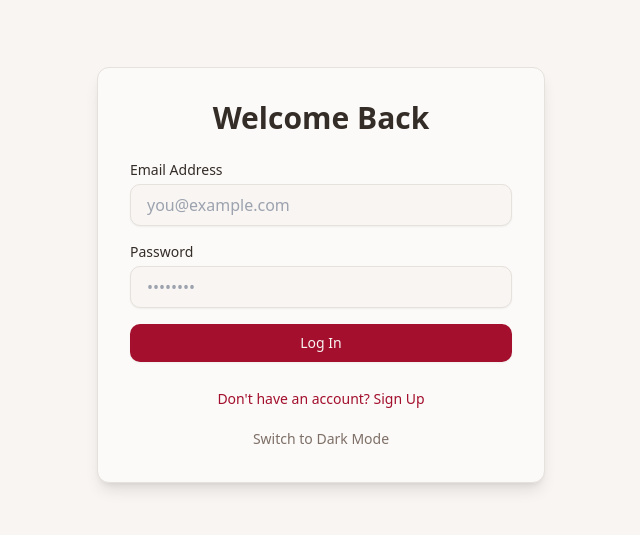
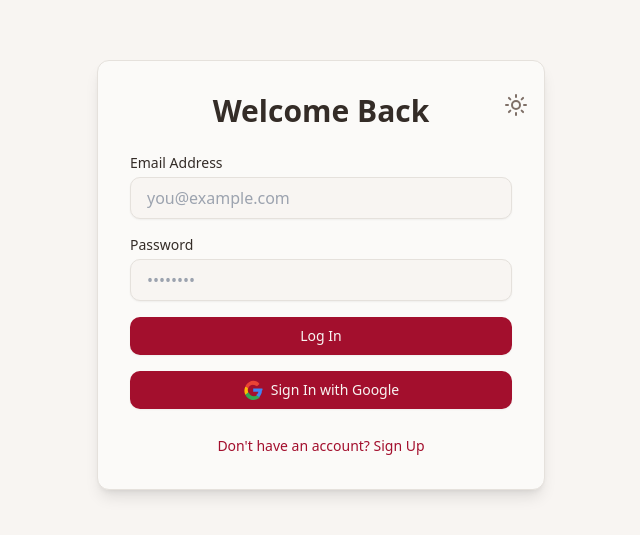
Before and after one commit to CodeMasterCSE/kolam-spark-studio, a React (Vite) app: page / in a window 1280 px wide. Shown: the part 125-660 px from the top of the page, without its empty margins (319-959 px from the left). Built offline with nearby package versions, Linux system fonts and the light colour scheme; the HTML template or start-up script is replaced by a standard one.

Commit message:
Google authentication enabled

```diff
--- a/src/App.tsx
+++ b/src/App.tsx
@@ -88,7 +88,7 @@ const App = () => {
           <ThemeContext.Provider value={{ theme, toggleTheme }}>
             <BrowserRouter>
               <Routes>
-                <Route path="/" element={session ? <Index /> : <Auth />} />
+                <Route path="/" element={<Auth />} />
                 {/* ADD ALL CUSTOM ROUTES ABOVE THE CATCH-ALL "*" ROUTE */}
                 <Route path="*" element={<NotFound />} />
               </Routes>
--- a/src/components/Auth.tsx
+++ b/src/components/Auth.tsx
@@ -1,6 +1,7 @@
 import React, { useState } from 'react';
  import { supabase } from '../lib/supabaseClient';
  import { useTheme } from '../App'; // Import useTheme
+ import KolamAnimation from './KolamAnimation'; // Import KolamAnimation
 
  const Auth: React.FC = () => {
    const [loading, setLoading] = useState(false);
@@ -27,9 +28,20 @@ import React, { useState } from 'react';
      setLoading(false);
    };
 
+   const handleGoogleLogin = async () => {
+     setLoading(true);
+     const { error } = await supabase.auth.signInWithOAuth({
+       provider: 'google',
+     });
+
+     if (error) alert(error.message);
+     setLoading(false);
+   };
+
    return (
-     <div className="flex flex-col items-center justify-center min-h-screen bg-background p-4">
-       <div className="w-full max-w-md bg-card shadow-lg rounded-xl p-8 border border-border">
+     <div className="relative flex flex-col items-center justify-center min-h-screen bg-background p-4">
+       <KolamAnimation /> {/* Add KolamAnimation as background */}
+       <div className="relative z-10 w-full max-w-md bg-card shadow-lg rounded-xl p-8 border border-border">
          <h3 className="text-3xl font-bold text-center mb-6 text-foreground">
            {isSignUp ? 'Create Your Account' : 'Welcome Back'}
          </h3>
@@ -66,6 +78,21 @@ import React, { useState } from 'react';
              </button>
            </div>
          </form>
+         <div className="mt-4">
+           <button
+             onClick={handleGoogleLogin}
+             className="w-full flex justify-center items-center py-2 px-4 border border-transparent rounded-md shadow-sm text-sm font-medium text-primary-foreground bg-primary hover:bg-primary/90 focus:outline-none focus:ring-2 focus:ring-offset-2 focus:ring-primary"
+             disabled={loading}
+           >
+             <svg className="w-5 h-5 mr-2" viewBox="0 0 24 24">
+               <path fill="#4285F4" d="M23.44 12.292c0-.734-.064-1.44-.184-2.124H12.24v4.01h6.28c-.27 1.44-1.04 2.66-2.26 3.47v2.61h3.35c1.96-1.81 3.09-4.48 3.09-7.61z"/>
+               <path fill="#34A853" d="M12.24 23.992c3.23 0 5.93-1.07 7.91-2.9l-3.35-2.61c-.93.62-2.13 1-3.71 1-2.86 0-5.29-1.93-6.16-4.52H2.77v2.69c1.96 3.87 5.93 6.54 9.47 6.54z"/>
+               <path fill="#FBBC05" d="M6.08 14.092c-.22-.62-.35-1.28-.35-1.95s.13-1.33.35-1.95V8.19H2.77c-.72 1.44-1.13 3.05-1.13 4.75s.41 3.31 1.13 4.75l3.31-2.61z"/>
+               <path fill="#EA4335" d="M12.24 5.852c1.76 0 3.32.61 4.55 1.78l2.97-2.97C18.17 1.992 15.47.992 12.24.992c-3.54 0-7.51 2.67-9.47 6.54l3.31 2.61c.87-2.59 3.3-4.52 6.16-4.52z"/>
+             </svg>
+             {loading ? 'Loading...' : 'Sign In with Google'}
+           </button>
+         </div>
          <div className="mt-6 text-center">
            <a
              href="#"
@@ -75,12 +102,16 @@ import React, { useState } from 'react';
              {isSignUp ? 'Already have an account? Log In' : 'Don\'t have an account? Sign Up'}
            </a>
          </div>
-         <div className="mt-4 text-center">
+         <div className="mt-4 text-center absolute top-4 right-4">
            <button
              onClick={toggleTheme}
              className="text-sm font-medium text-muted-foreground hover:text-foreground focus:outline-none"
            >
-             Switch to {theme === 'light' ? 'Dark' : 'Light'} Mode
+             {theme === 'light' ? (
+               <svg xmlns="http://www.w3.org/2000/svg" width="24" height="24" viewBox="0 0 24 24" fill="none" stroke="currentColor" strokeWidth="2" strokeLinecap="round" strokeLinejoin="round" className="lucide lucide-sun"><circle cx="12" cy="12" r="4"/><path d="M12 2v2"/><path d="M12 20v2"/><path d="M4.93 4.93l1.41 1.41"/><path d="M17.66 17.66l1.41 1.41"/><path d="M2 12h2"/><path d="M20 12h2"/><path d="M4.93 19.07l1.41-1.41"/><path d="M17.66 6.34l1.41-1.41"/></svg>
+             ) : (
+               <svg xmlns="http://www.w3.org/2000/svg" width="24" height="24" viewBox="0 0 24 24" fill="none" stroke="currentColor" strokeWidth="2" strokeLinecap="round" strokeLinejoin="round" className="lucide lucide-moon"><path d="M12 3a6 6 0 0 0 9 9 9 9 0 1 1-9-9Z"/></svg>
+             )}
            </button>
          </div>
        </div>
--- /dev/null
+++ b/src/components/KolamAnimation.tsx
@@ -0,0 +1,129 @@
+import React, { useRef, useEffect } from 'react';
+
+interface KolamAnimationProps {
+  size?: number;
+  dotColor?: string;
+  lineColor?: string;
+}
+
+const KolamAnimation: React.FC<KolamAnimationProps> = ({
+  size = 200, // Size of the Kolam pattern
+  dotColor = '#FFFFFF',
+  lineColor = '#FF69B4',
+}) => {
+  const canvasRef = useRef<HTMLCanvasElement>(null);
+
+  useEffect(() => {
+    const canvas = canvasRef.current;
+    if (!canvas) return;
+
+    const ctx = canvas.getContext('2d');
+    if (!ctx) return;
+
+    // Set canvas dimensions
+    canvas.width = size;
+    canvas.height = size;
+
+    // Clear canvas
+    ctx.clearRect(0, 0, canvas.width, canvas.height);
+
+    const drawKolam = () => {
+      const scale = size / 200; // Scale factor based on a reference size of 200px
+      const dotRadius = 2 * scale;
+      const lineThickness = 3 * scale;
+      const gridUnit = 20 * scale; // Distance between dots in the original image
+
+      ctx.strokeStyle = lineColor;
+      ctx.fillStyle = dotColor;
+      ctx.lineWidth = lineThickness;
+      ctx.lineCap = 'round';
+      ctx.lineJoin = 'round';
+
+      // Function to draw a line
+      const drawLine = (x1: number, y1: number, x2: number, y2: number) => {
+        ctx.beginPath();
+        ctx.moveTo(x1, y1);
+        ctx.lineTo(x2, y2);
+        ctx.stroke();
+      };
+
+      // Function to draw a dot
+      const drawDot = (x: number, y: number) => {
+        ctx.beginPath();
+        ctx.arc(x, y, dotRadius, 0, Math.PI * 2);
+        ctx.fill();
+      };
+
+      // Draw the 5x5 grid of dots
+      for (let i = 0; i < 5; i++) {
+        for (let j = 0; j < 5; j++) {
+          drawDot(gridUnit * (i + 1), gridUnit * (j + 1));
+        }
+      }
+
+      // Draw the specific Kolam pattern for one corner
+      const drawCornerPattern = (offsetX: number, offsetY: number) => {
+        // This needs to be replaced with the actual Kolam design from the image
+        // Drawing the specific Kolam design based on the user's request
+        // This is a placeholder and needs to be refined with exact coordinates from the image
+
+        // Example: a simple square pattern using the dots
+        drawLine(offsetX + gridUnit * 0, offsetY + gridUnit * 0, offsetX + gridUnit * 1, offsetY + gridUnit * 0);
+        drawLine(offsetX + gridUnit * 1, offsetY + gridUnit * 0, offsetX + gridUnit * 1, offsetY + gridUnit * 1);
+        drawLine(offsetX + gridUnit * 1, offsetY + gridUnit * 1, offsetX + gridUnit * 0, offsetY + gridUnit * 1);
+        drawLine(offsetX + gridUnit * 0, offsetY + gridUnit * 1, offsetX + gridUnit * 0, offsetY + gridUnit * 0);
+
+        // Additional lines for the specific Kolam design
+        drawLine(offsetX + gridUnit * 0, offsetY + gridUnit * 0, offsetX + gridUnit * 2, offsetY + gridUnit * 2);
+        drawLine(offsetX + gridUnit * 0, offsetY + gridUnit * 1, offsetX + gridUnit * 1, offsetY + gridUnit * 2);
+        drawLine(offsetX + gridUnit * 1, offsetY + gridUnit * 0, offsetX + gridUnit * 2, offsetY + gridUnit * 1);
+        drawLine(offsetX + gridUnit * 2, offsetY + gridUnit * 0, offsetX + gridUnit * 0, offsetY + gridUnit * 2);
+      };
+
+      // Top-left corner
+      ctx.save();
+      ctx.translate(gridUnit, gridUnit);
+      drawCornerPattern(0, 0);
+      ctx.restore();
+
+      // Top-right corner
+      ctx.save();
+      ctx.translate(size - gridUnit * 3, gridUnit);
+      ctx.scale(-1, 1); // Flip horizontally
+      drawCornerPattern(0, 0);
+      ctx.restore();
+
+      // Bottom-left corner
+      ctx.save();
+      ctx.translate(gridUnit, size - gridUnit * 3);
+      ctx.scale(1, -1); // Flip vertically
+      drawCornerPattern(0, 0);
+      ctx.restore();
+
+      // Bottom-right corner
+      ctx.save();
+      ctx.translate(size - gridUnit * 3, size - gridUnit * 3);
+      ctx.scale(-1, -1); // Flip horizontally and vertically
+      drawCornerPattern(0, 0);
+      ctx.restore();
+
+      // Central grid lines (simplified for now)
+      for (let i = 1; i < 5; i++) {
+        drawLine(gridUnit * i, gridUnit * 1, gridUnit * i, gridUnit * 5); // Vertical lines
+        drawLine(gridUnit * 1, gridUnit * i, gridUnit * 5, gridUnit * i); // Horizontal lines
+      }
+
+      // Additional loops and connections will be added here to complete the pattern.
+    };
+
+    drawKolam();
+  }, [size, dotColor, lineColor]);
+
+  return (
+    <div className="absolute inset-0 z-0 flex items-center justify-center overflow-hidden">
+      <canvas ref={canvasRef}></canvas>
+    </div>
+  );
+};
+
+export default KolamAnimation;
```
Also changed, not shown: vite.config.ts.timestamp-1758981199957-0327bcb6d8106.mjs (added, +21 -0 lines).
